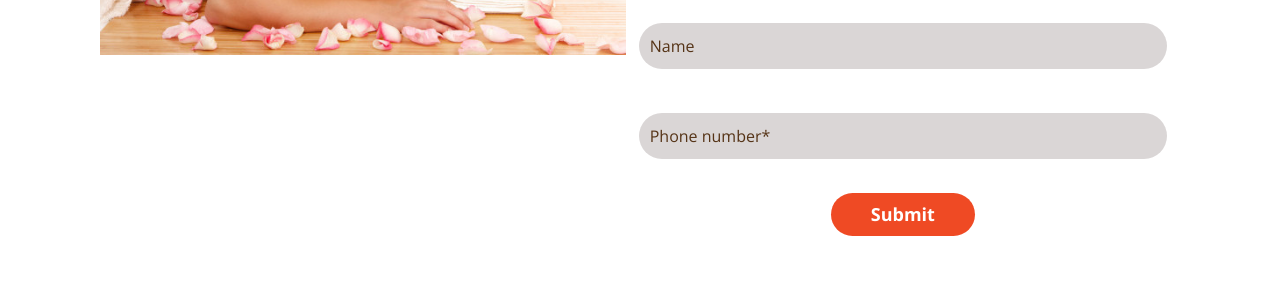
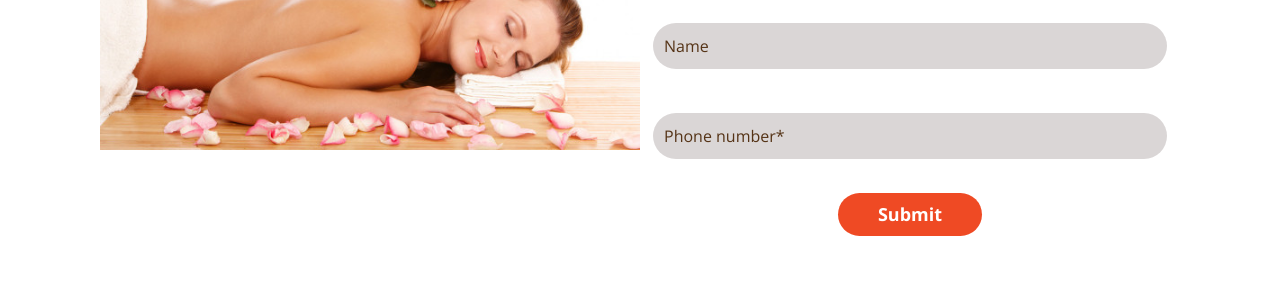
Before and after one commit to UARepetsMa/my-site-final, a plain HTML site: page index.html in a window 1280 px wide. Shown: the part 2113-2399 px from the top of the page. Drawn offline with nearby package versions, Linux system fonts and the light colour scheme; a web font is replaced by a local one.

Commit message:
Updated forms

```diff
--- a/css/index.css
+++ b/css/index.css
@@ -274,6 +274,7 @@ h3 {
     justify-content: space-between;
     flex-direction: column;
     text-align: center;
+    align-items: center;
     padding-top: 70px;
     padding-bottom: 70px;
 }
@@ -282,12 +283,16 @@ h3 {
     width: auto;
 }
 
-.book form {
+.book-form-div form {
     display: flex;
     flex-direction: column;
     padding: 0px 10px;
+    max-width: 100%;
 }
 
+.book-form-div {
+    max-width: 50%;
+}
 .book form input {
     border-radius: 40px;
     padding: 10px;
@@ -340,6 +345,7 @@ h3 {
     flex-direction: column;
     text-align: center;
     align-items: center;
+    min-height: 550px;
 }
 
 .gift-section p {
--- a/index.html
+++ b/index.html
@@ -124,14 +124,13 @@
                 <div>
                     <img class="order-img" src="img/order.jpg" alt="Woman is lying on table with flowers">
                 </div>
-                <div>
+                <div class="book-form-div">
                     <h2>Book a massage right now!</h2>
                     <img class="small-decor" src="img/detail.png" alt="Decor image">
                     <p>
                         Leave your phone number and<br>
                         our specialist will contact you<br>
                         soon to schedule you at a<br>suitable time.
-
                     </p>
                     <form action="https://formspree.io/f/xjvpavgq" method="POST">
                         <input type="text" name="user-name" placeholder="Name">
```
